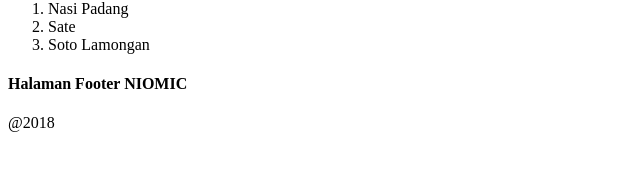
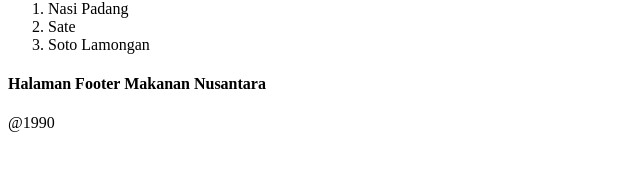
Before and after one commit to RandyReiza/hello-react, a React (Create React App) app: page / in a window 1280 px wide. Shown: the part 446-616 px from the top of the page, without its empty margins (0-640 px from the left). Built offline with nearby package versions, Linux system fonts and the light colour scheme.

Commit message:
Props pada function component

```diff
--- a/src/components/App.js
+++ b/src/components/App.js
@@ -9,7 +9,7 @@ class App extends Component {
       <div>
         <Header />
         <List />
-        <Footer />
+        <Footer name="Makanan Nusantara" tahun="1990"/>
       </div>
     );
   }
--- a/src/components/Footer.js
+++ b/src/components/Footer.js
@@ -1,11 +1,10 @@
 import React from 'react';
 
-const Footer = () => {
-  var name = "NIOMIC";
+const Footer = props => {
   return (
     <div>
-      <h4>Halaman Footer {name}</h4>
-      <p>@2018</p>
+      <h4>Halaman Footer {props.name}</h4>
+      <p>@{props.tahun}</p>
     </div>
   );
 };
```
